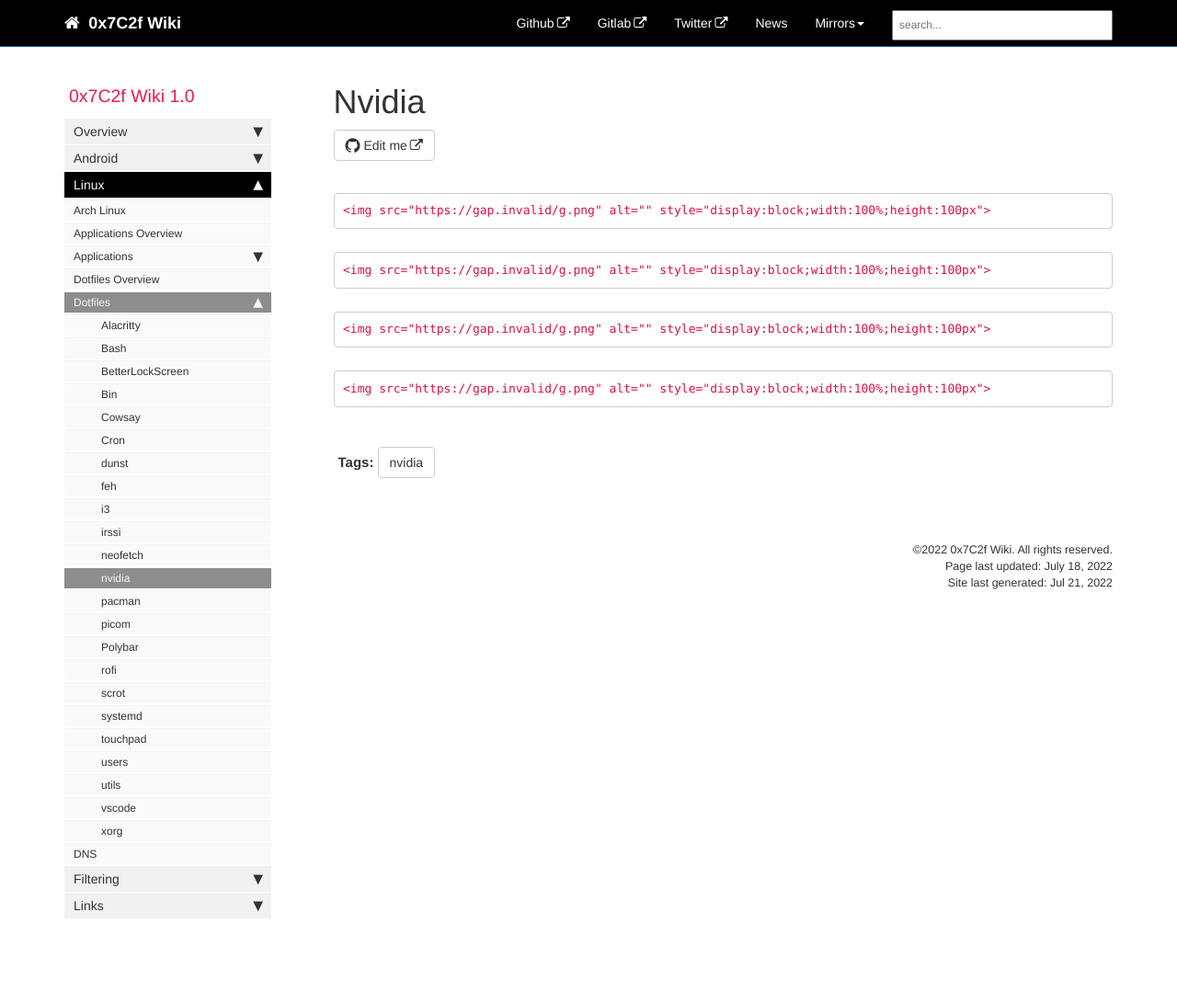
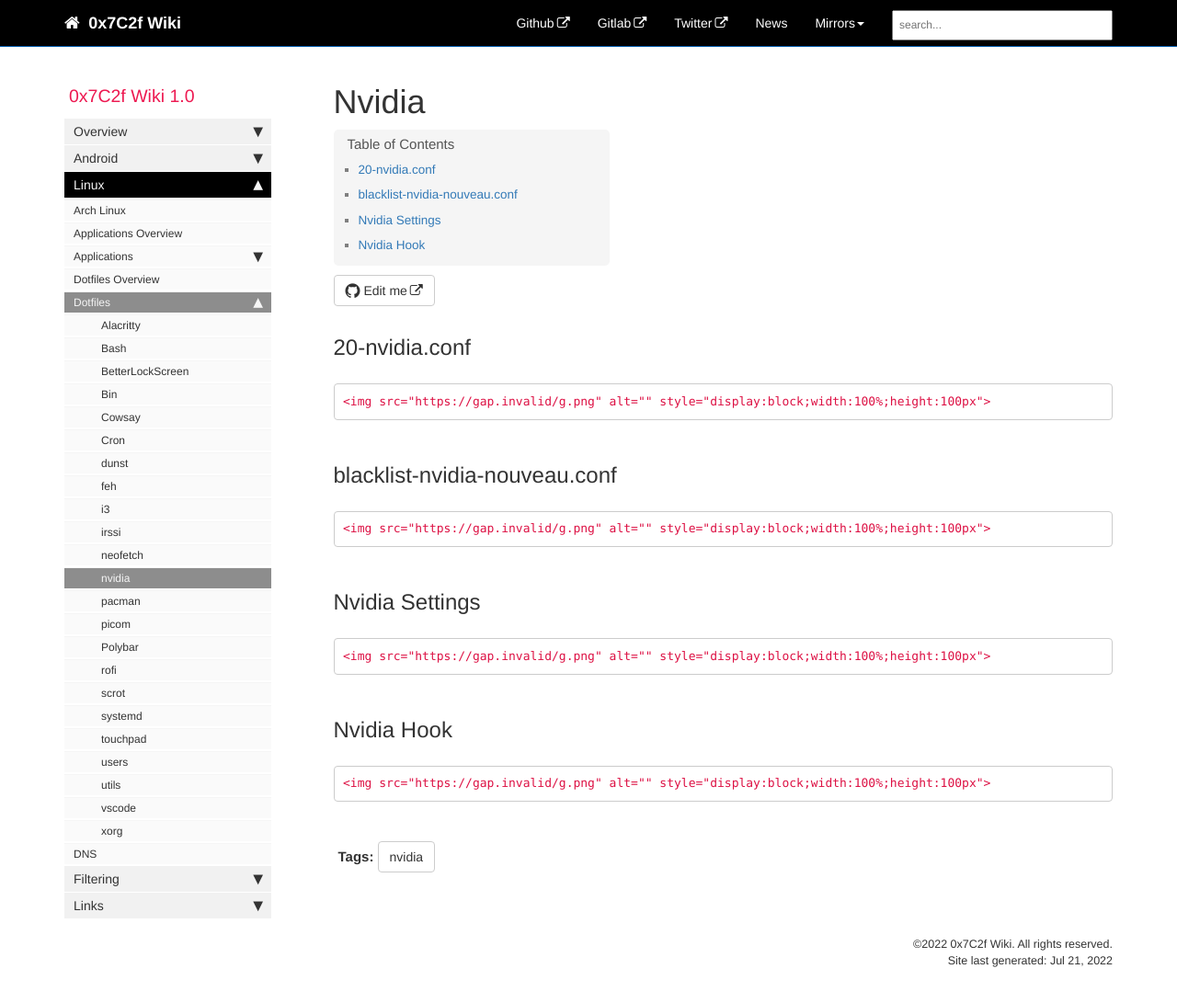
Before and after one commit to 0x7C2f/0x7C2f.github.io, a Jekyll site: the page built from pages/mydoc/dotfiles/nvidia.md, in a window 1280 px wide and 1105 px high. Shown: the top 1091 px of the window at 92% size. Built offline with Jekyll 4.4.1, drawn with Linux system fonts in a browser that asks for light colours; comment, search, counter and statistics services are not loaded.

Commit message:
modified files

````diff
--- a/pages/mydoc/dotfiles/nvidia.md
+++ b/pages/mydoc/dotfiles/nvidia.md
@@ -2,19 +2,24 @@
 title: Nvidia
 tags: nvidia
 keywords: nvidia
-last_updated: July 18, 2022
 sidebar: mydoc_sidebar
 permalink: nvidia.html
 ---
+
+
+## 20-nvidia.conf
 ```yml
 {% include dotfiles/roles/nvidia/templates/20-nvidia.j2 %}
 ```
+## blacklist-nvidia-nouveau.conf
 ```yml
 {% include dotfiles/roles/nvidia/templates/blacklist-nvidia-nouveau.j2 %}
 ```
+## Nvidia Settings
 ```yml
 {% include dotfiles/roles/nvidia/templates/nvidia-settings-rc.j2 %}
 ```
+## Nvidia Hook
 ```yml
 {% include dotfiles/roles/nvidia/templates/nvidia.j2 %}
 ```
````
